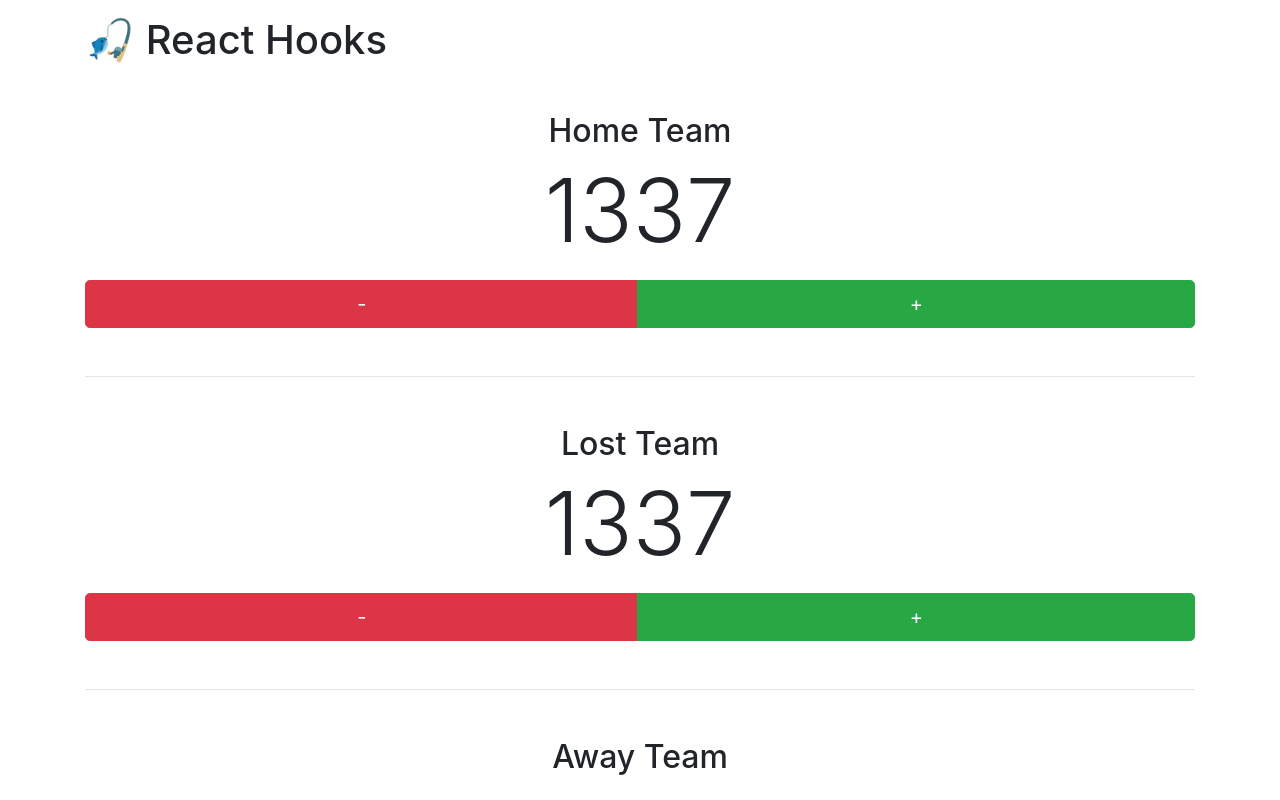
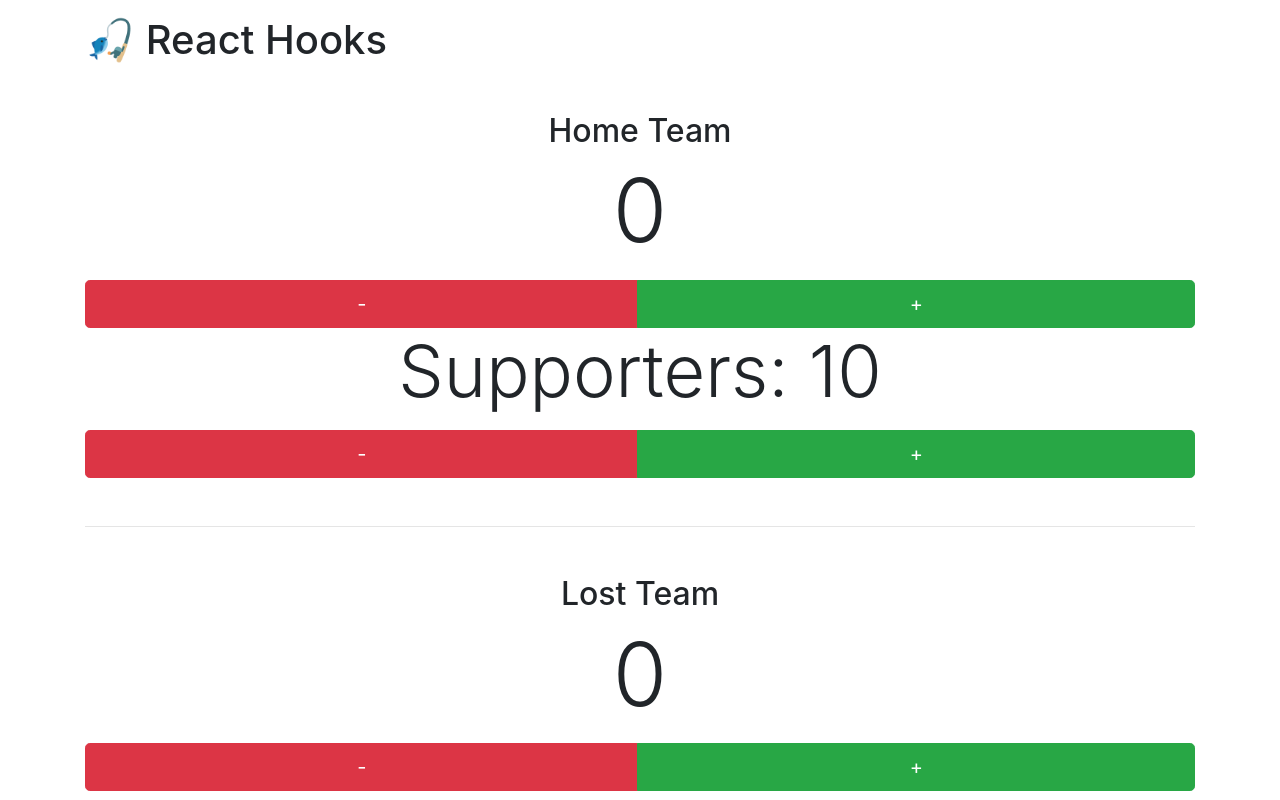
Before and after one commit to drblue/fed19-javascript-2, a React (Create React App) app in the folder 01-hooks/: page / in a window 1280 px wide. Shown: the top 800 px of the page. Built offline with nearby package versions, Linux system fonts and the light colour scheme.

Commit message:
A better way to set state in function-components.

```diff
--- a/01-hooks/src/components/PointsCounterFunction.js
+++ b/01-hooks/src/components/PointsCounterFunction.js
@@ -2,34 +2,38 @@ import React, { useState } from 'react';
 
 function PointsCounterFunction() {
 
-	const [state, setState] = useState({ pointsCount: 1337 });
+	const [points, setPoints] = useState(0);
+	const [supporters, setSupporters] = useState(10);
 
 	const decreasePoints = () => {
-		setState(prevState => ({
-			pointsCount: prevState.pointsCount - 1,
-		}))
-		setState(prevState => ({
-			pointsCount: prevState.pointsCount - 1,
-		}))
+		setPoints(prevPoints => prevPoints - 1);
 	}
 
 	const increasePoints = () => {
-		setState(prevState => ({
-			pointsCount: prevState.pointsCount + 1,
-		}))
-		setState(prevState => ({
-			pointsCount: prevState.pointsCount + 1,
-		}))
+		setPoints(prevPoints => prevPoints + 1);
 	}
 
 	return (
 		<div className="points-counter">
 			<div className="text-center">
-				<p className="display-2">{state.pointsCount}</p>
+				<p className="display-2">{points}</p>
 			</div>
 			<div className="point-buttons btn-group">
 				<button onClick={decreasePoints} className="btn btn-lg btn-danger">-</button>
 				<button onClick={increasePoints} className="btn btn-lg btn-success">+</button>
+			</div>
+
+			<div className="text-center">
+				<p className="display-3">Supporters: {supporters}</p>
+			</div>
+			<div className="point-buttons btn-group">
+				<button onClick={() => {
+					setSupporters(prevSupporters => prevSupporters - 1)
+				}} className="btn btn-lg btn-danger">-</button>
+
+				<button onClick={() => {
+					setSupporters(prevSupporters => prevSupporters + 1)
+				}} className="btn btn-lg btn-success">+</button>
 			</div>
 		</div>
 	);
```
